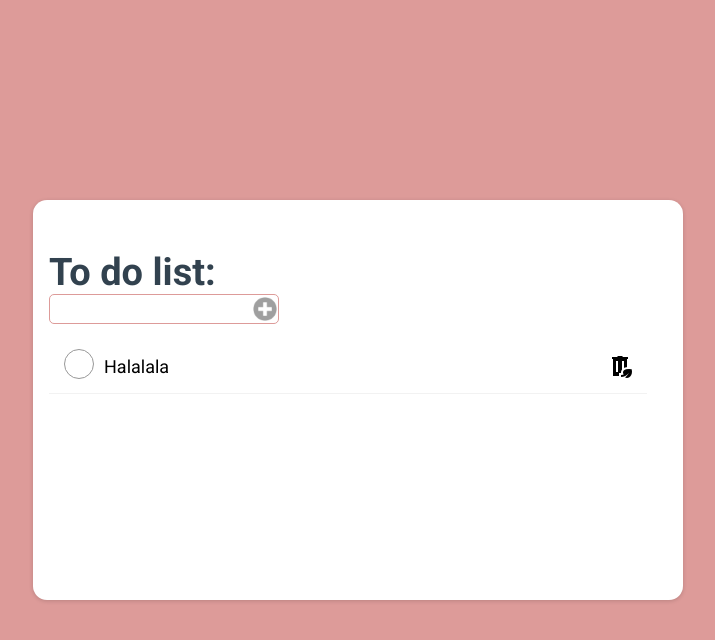
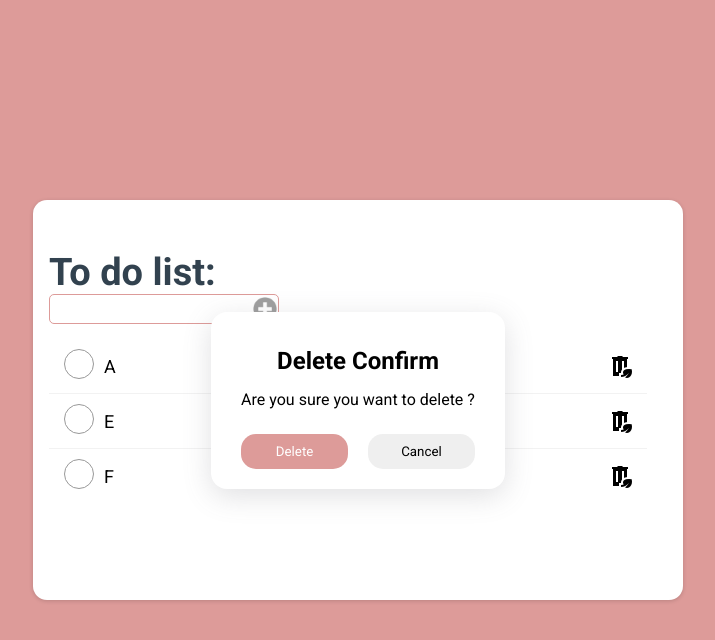
Before and after one commit to thienphamIT1907/TODO-List-PL, a React (Vite) app: page / in a window 1280 px wide. Both pictures are taken after a click on the picture 902 px from the left and 366 px from the top of the page. Shown: the top 640 px of the page, without its empty margins (282-997 px from the left). Built offline with nearby package versions, Linux system fonts and the light colour scheme; no server answers; data requests are answered from the project's data file.

Commit message:
Add confirm dialog when click delete and loading when delete todo

```diff
--- /dev/null
+++ b/src/components/todo/v1/ConfirmModal/index.jsx
@@ -0,0 +1,49 @@
+import { useContext } from "react";
+import ConfirmModalStyled from "src/components/todo/v1/ConfirmModal/styles";
+import axiosRequest from "src/config/axiosConfig";
+import { Context } from "src/context/todoContext";
+
+const ConfirmModal = ({ setIsShowConfirm, selectingId }) => {
+  const { fetchTodo, setTodoList, isFetchingTodoList, setIsFetchingTodoList } =
+    useContext(Context);
+
+  const handleConfirmDelete = async () => {
+    setIsFetchingTodoList(true);
+    const response = await axiosRequest.delete(`/todos/${selectingId}`);
+    if (response.status === 200) {
+      const response = await fetchTodo();
+      setTodoList(response);
+    }
+    setIsFetchingTodoList(false);
+    setIsShowConfirm(false);
+  };
+
+  const handleCancelDelete = () => {
+    setIsShowConfirm(false);
+  };
+
+  return (
+    <ConfirmModalStyled>
+      <h2>Delete Confirm</h2>
+      <p>Are you sure you want to delete ?</p>
+      <section className="action-buttons">
+        <button
+          className="button primary"
+          onClick={handleConfirmDelete}
+          disabled={isFetchingTodoList}
+        >
+          {isFetchingTodoList ? "Deleting..." : "Delete"}
+        </button>
+        <button
+          className="button"
+          onClick={handleCancelDelete}
+          disabled={isFetchingTodoList}
+        >
+          Cancel
+        </button>
+      </section>
+    </ConfirmModalStyled>
+  );
+};
+
+export default ConfirmModal;
--- /dev/null
+++ b/src/components/todo/v1/ConfirmModal/styles.js
@@ -0,0 +1,47 @@
+import styled from "styled-components";
+
+const ConfirmModalStyled = styled.div`
+  display: flex;
+  flex-direction: column;
+  justify-content: center;
+  align-items: center;
+  padding: 20px 30px;
+  background: white;
+  position: absolute;
+  border-radius: 16px;
+  box-shadow: rgba(100, 100, 111, 0.2) 0px 7px 29px 0px;
+
+  h2 {
+    margin: 15px 0;
+  }
+
+  .action-buttons {
+    width: 100%;
+    margin-top: 25px;
+    display: flex;
+    justify-content: space-between;
+    align-items: center;
+    gap: 0 20px;
+  }
+
+  .button {
+    width: 100%;
+    border: none;
+    outline: none;
+    padding: 10px 20px;
+    border-radius: 15px;
+    transition: 0.2s;
+    cursor: pointer;
+
+    &:hover {
+      transform: scale(1.05);
+    }
+  }
+
+  .primary {
+    background: #dd9b99;
+    color: white;
+  }
+`;
+
+export default ConfirmModalStyled;
--- a/src/components/todo/v1/Item/index.jsx
+++ b/src/components/todo/v1/Item/index.jsx
@@ -4,17 +4,15 @@ import ItemStyled from "src/components/todo/v1/Item/styles";
 import axiosRequest from "src/config/axiosConfig";
 import { Context } from "src/context/todoContext";
 
-const TodoItem = ({ todo }) => {
+const TodoItem = ({ todo, setIsShowConfirm, setSelectingId }) => {
   const { setTodoList, fetchTodo } = useContext(Context);
   const { id, title, isCompleted } = todo;
   const [isChecked, setIsChecked] = useState(isCompleted);
+
   const handleDeleteItem = async (e) => {
     e.stopPropagation();
-    const response = await axiosRequest.delete(`/todos/${id}`);
-    if (response.status === 200) {
-      const response = await fetchTodo();
-      setTodoList(response?.data);
-    }
+    setIsShowConfirm(true);
+    setSelectingId(id);
   };
 
   const handleItemClick = (e) => {
--- a/src/components/todo/v1/List/index.jsx
+++ b/src/components/todo/v1/List/index.jsx
@@ -1,4 +1,6 @@
-import { useContext } from "react";
+import { useContext, useState } from "react";
+import { createPortal } from "react-dom";
+import ConfirmModal from "src/components/todo/v1/ConfirmModal";
 import EmptyData from "src/components/todo/v1/EmptyData";
 import TodoItem from "src/components/todo/v1/Item";
 import ListStyled from "src/components/todo/v1/List/styles";
@@ -13,6 +15,8 @@ const List = () => {
   const dataLength = todoList?.length;
   const isShowScrollbar = dataLength > ENABLE_SCROLL_LIMIT;
   const hasData = dataLength > EMPTY_DATA;
+  const [isShowConfirm, setIsShowConfirm] = useState(false);
+  const [selectingId, setSelectingId] = useState("");
 
   // TODO: Convert this logic to factory pattern
   return (
@@ -24,12 +28,27 @@ const List = () => {
           {hasData ? (
             todoList
               .reverse()
-              .map((todoItem) => <TodoItem key={todoItem.id} todo={todoItem} />)
+              .map((todoItem) => (
+                <TodoItem
+                  key={todoItem.id}
+                  todo={todoItem}
+                  setIsShowConfirm={setIsShowConfirm}
+                  setSelectingId={setSelectingId}
+                />
+              ))
           ) : (
             <EmptyData />
           )}
         </>
       )}
+      {isShowConfirm &&
+        createPortal(
+          <ConfirmModal
+            setIsShowConfirm={setIsShowConfirm}
+            selectingId={selectingId}
+          />,
+          document.body
+        )}
     </ListStyled>
   );
 };
--- a/src/components/todo/v1/List/styles.js
+++ b/src/components/todo/v1/List/styles.js
@@ -4,6 +4,7 @@ const ListStyled = styled.div`
   overflow-y: ${({ isShowScrollbar }) =>
     isShowScrollbar === true ? "scroll" : "hidden"};
   height: 150px;
+  position: relative;
 `;
 
 export default ListStyled;
--- a/src/context/todoContext.jsx
+++ b/src/context/todoContext.jsx
@@ -32,7 +32,7 @@ const TodoContext = ({ children }) => {
         fetchTodo,
         setTodoList,
         isFetchingTodoList,
-        setIsFetchingTodoList
+        setIsFetchingTodoList,
       }}
     >
       {children}
--- a/src/data/todo.json
+++ b/src/data/todo.json
@@ -1,8 +1,23 @@
 {
   "todos": [
     {
-      "id": 91,
-      "title": "Halalala",
+      "id": "todo-516fad99-bcc5-42e2-a1b0-b3e49c50c3da",
+      "title": "A",
+      "isCompleted": false
+    },
+    {
+      "id": "todo-bf6c1de5-7f6c-42e9-b975-01355b5410c1",
+      "title": "E",
+      "isCompleted": false
+    },
+    {
+      "id": "todo-40ff06cf-c23a-4739-85b6-2d250c318470",
+      "title": "F",
+      "isCompleted": false
+    },
+    {
+      "id": "todo-d81aeb67-f546-4b19-bfcb-56276dea8b24",
+      "title": "G",
       "isCompleted": false
     }
   ]
```
